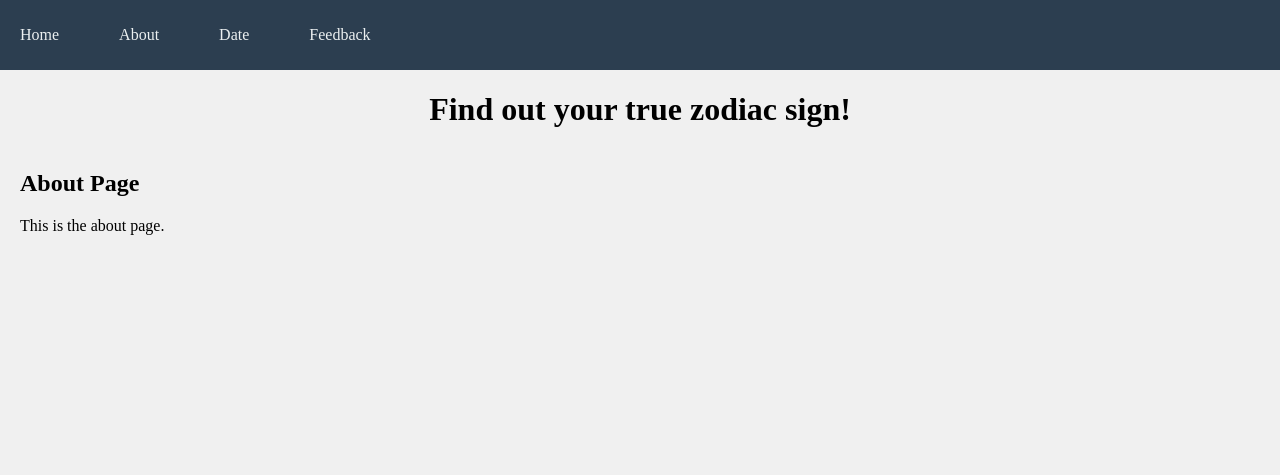
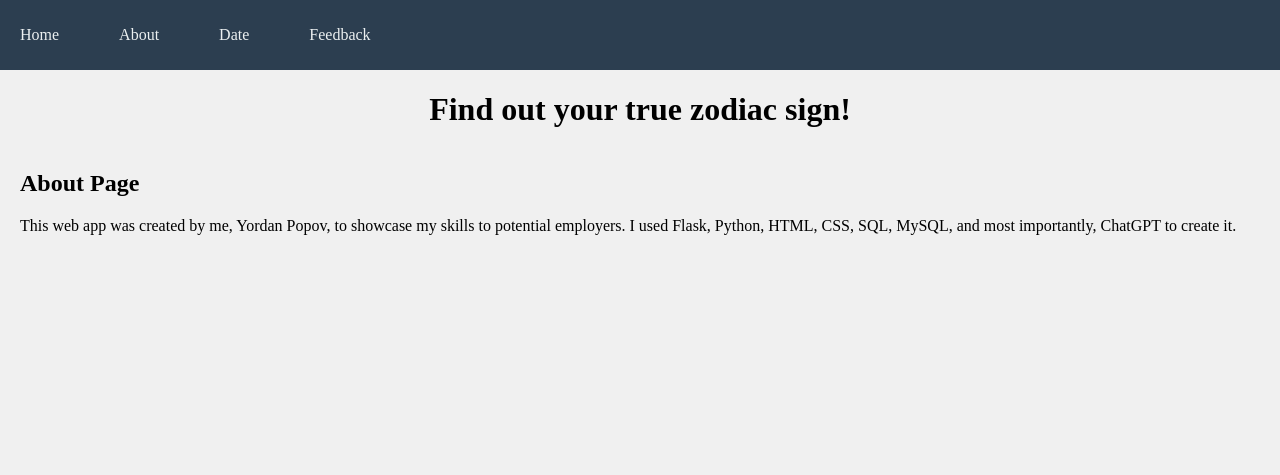
Before and after one commit to y87popov/Real-Zodiac-Sign, a Flask app: page /about in a window 1280 px wide. Shown: the top 475 px of the page. Run offline with Flask 3, Linux system fonts and the light colour scheme.

Commit message:
Finall changes.

```diff
--- a/templates/about.html
+++ b/templates/about.html
@@ -5,33 +5,6 @@
 {% block content %}
 <div class="container mt-5">
     <h2>About Page</h2>
-    <p>This is the about page.</p>
+    <p>This web app was created by me, Yordan Popov, to showcase my skills to potential employers. I used Flask, Python, HTML, CSS, SQL, MySQL, and most importantly, ChatGPT to create it.</p>
 </div>
 {% endblock %}
-
-"""
-Function to render the about page.
-
-Returns:
-str: HTML content for the about page.
-"""
-return '''
-<!DOCTYPE html>
-<html lang="en">
-
-<head>
-    <meta charset="UTF-8">
-    <meta name="viewport" content="width=device-width, initial-scale=1.0">
-    <title>About Page</title>
-    <link href="https://cdn.jsdelivr.net/npm/bootstrap@5.3.0-alpha1/dist/css/bootstrap.min.css" rel="stylesheet">
-</head>
-
-<body>
-    <div class="container mt-5">
-        <h2>About Page</h2>
-        <p>This page was created by me, Yordan Popov, to showcase my skills to potential employers. I used Flask, Python, HTML, CSS, SQL, MySQL, and most importantly, ChatGPT to create it!</p>
-    </div>
-</body>
-
-</html>
-'''
```
